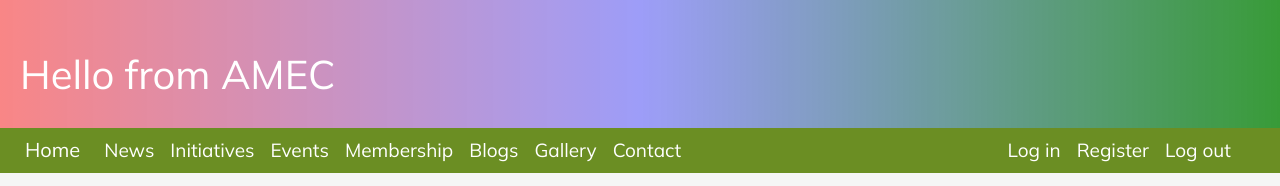
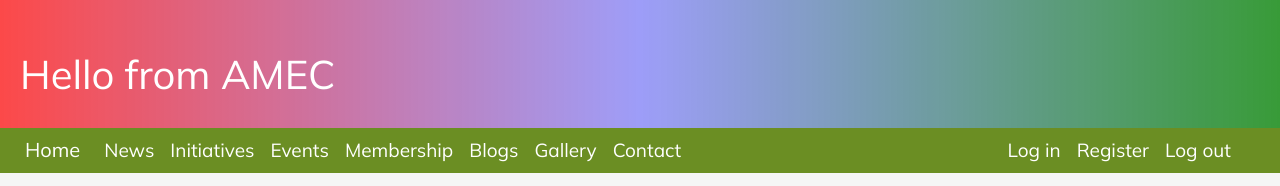
Before and after one commit to shafinaz2006/AMEC, a plain HTML site: page index.html in a window 1280 px wide. Shown: the top 186 px of the page. Drawn offline with nearby package versions, Linux system fonts and the light colour scheme.

Commit message:
Update AMEC.css

```diff
--- a/AMEC.css
+++ b/AMEC.css
@@ -20,7 +20,7 @@ body {
 	top: 0;
 	z-index: 1;
 	width: 100%;
-	background-image: linear-gradient(to right, rgba(255, 0, 0, 0.452) , rgba(0, 0, 255, 0.356), rgba(0, 128, 0, 0.774));;
+	background-image: linear-gradient(to right, rgba(255, 0, 0, 0.7) , rgba(0, 0, 255, 0.356), rgba(0, 128, 0, 0.774));;
 	/* height: 160px; */
 	background-size: 100%;
 }
```
